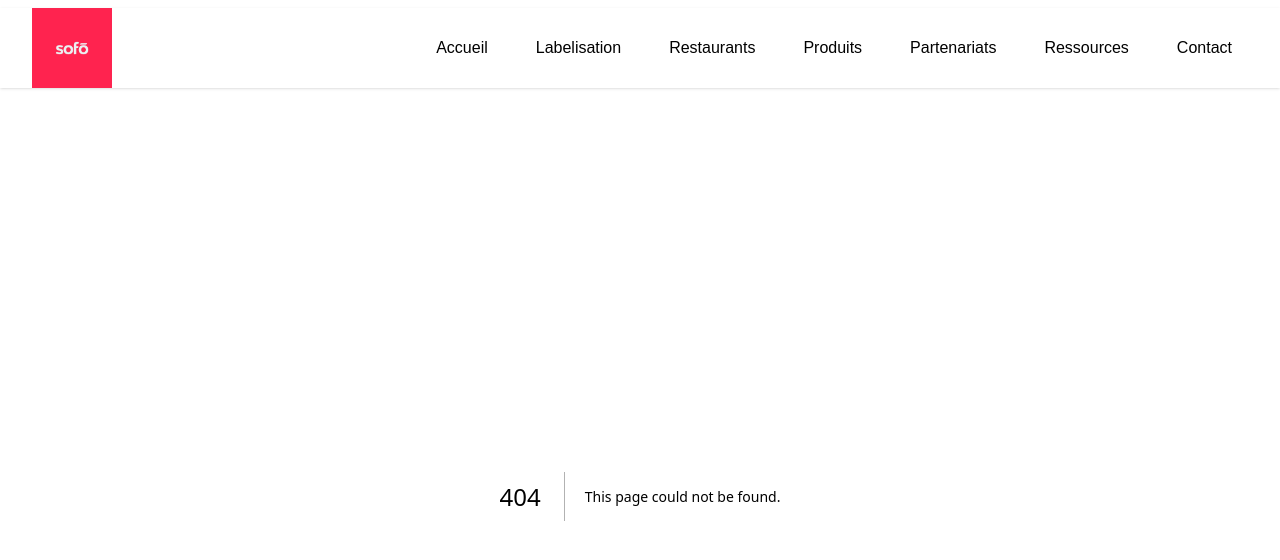
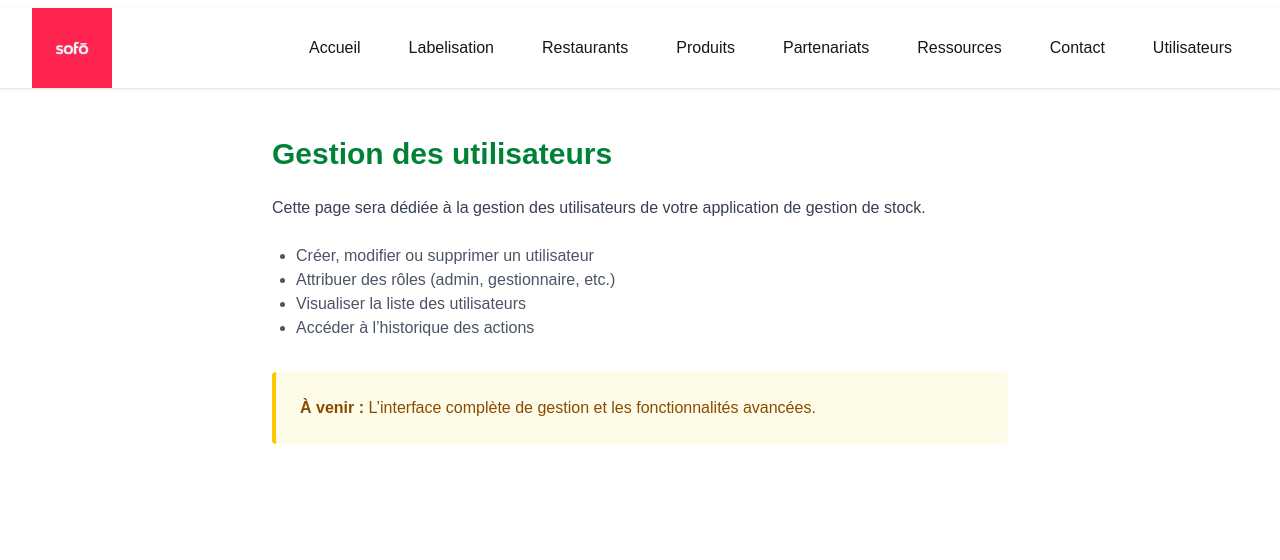
Before and after one commit to MattCornicDev/sofoquality, a Next.js app: page /utilisateurs in a window 1280 px wide. Before the commit this address had no page. Shown: the top 560 px of the page. Built offline with nearby package versions, Linux system fonts and the light colour scheme.

Commit message:
Ajout d'utilisateurs
Signed-off-by: MattCornicDev <mattcornicdev@gmail.com>

```diff
--- a/src/app/components/Navigation.tsx
+++ b/src/app/components/Navigation.tsx
@@ -11,6 +11,7 @@ const navigation = [
     { name: 'Partenariats', href: '/partenariats' },
     { name: 'Ressources', href: '/ressources' },
     { name: 'Contact', href: '/contact' },
+    { name: 'Utilisateurs', href: '/utilisateurs' },
 ];
 
 export default function Navigation() {
--- /dev/null
+++ b/src/app/utilisateurs/page.tsx
@@ -0,0 +1,21 @@
+// src/app/utilisateurs/page.tsx
+
+export default function UtilisateursPage() {
+    return (
+      <main className="max-w-3xl mx-auto px-4 py-10">
+        <h1 className="text-3xl font-bold mb-6 text-green-700 dark:text-green-400">Gestion des utilisateurs</h1>
+        <p className="mb-6 text-gray-700 dark:text-gray-200">
+          Cette page sera dédiée à la gestion des utilisateurs de votre application de gestion de stock.
+        </p>
+        <ul className="list-disc pl-6 text-gray-600 dark:text-gray-300 mb-8">
+          <li>Créer, modifier ou supprimer un utilisateur</li>
+          <li>Attribuer des rôles (admin, gestionnaire, etc.)</li>
+          <li>Visualiser la liste des utilisateurs</li>
+          <li>Accéder à l’historique des actions</li>
+        </ul>
+        <div className="p-6 bg-yellow-50 border-l-4 border-yellow-400 text-yellow-800 rounded">
+          <strong>À venir :</strong> L’interface complète de gestion et les fonctionnalités avancées.
+        </div>
+      </main>
+    );
+  }
```
